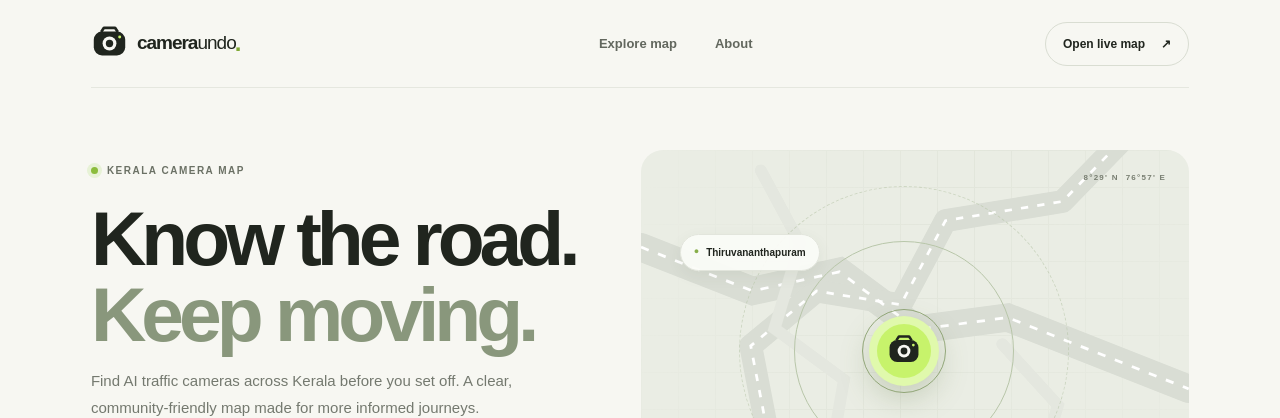
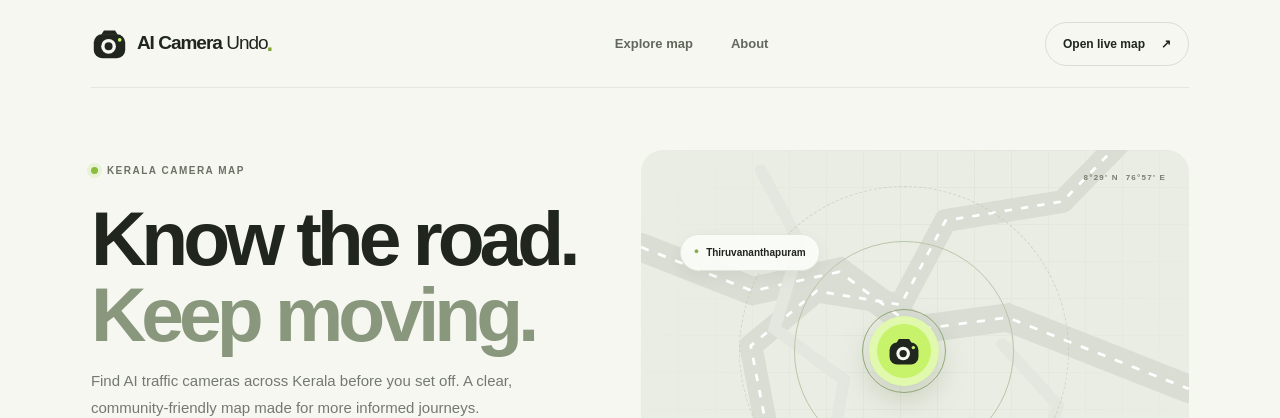
Before and after one commit to njansanjay/ai-camera-undo, a Next.js app: page / in a window 1280 px wide. Shown: the top 418 px of the page. Built offline with nearby package versions, Linux system fonts and the light colour scheme; no server answers.

Commit message:
Update AI Camera Undo branding and logo

```diff
--- a/app/layout.tsx
+++ b/app/layout.tsx
@@ -5,6 +5,9 @@ export const metadata: Metadata = {
   title: "AI Camera Undo",
   description:
     "Interactive map of AI traffic cameras across Kerala with 500+ camera locations.",
+  icons: {
+    icon: "/icon.svg",
+  },
 
   openGraph: {
     title: "AI Camera Undo",
--- a/app/page.tsx
+++ b/app/page.tsx
@@ -22,11 +22,11 @@ function CameraMark() {
   return (
     <span className="brand-mark" aria-hidden="true">
       <svg viewBox="0 0 40 40" fill="none">
-        <rect x="3" y="7" width="34" height="26" rx="9" fill="currentColor" />
-        <circle cx="20" cy="20" r="7.5" fill="#f7f7f2" />
-        <circle cx="20" cy="20" r="4" fill="currentColor" />
-        <path d="M11 7.5 14 3h12l3 4.5" stroke="currentColor" strokeWidth="3" strokeLinejoin="round" />
-        <circle cx="31" cy="13" r="1.6" fill="#c7f36b" />
+          <path d="M11 10.5 14 6h12l3 4.5" fill="currentColor" />
+          <rect x="3" y="10" width="34" height="26" rx="9" fill="currentColor" />
+          <circle cx="19" cy="23" r="8" fill="#f7f7f2" />
+          <circle cx="19" cy="23" r="4.3" fill="currentColor" />
+          <circle cx="31" cy="16" r="2" fill="#c7f36b" />
       </svg>
     </span>
   )
@@ -50,7 +50,7 @@ export default function Home() {
       <header className="topbar">
         <a className="brand" href="#home" aria-label="AI Camera Undo home">
           <CameraMark />
-          <span className="brand-name">camera<span>undo</span></span>
+          <span className="brand-name">AI Camera <span>Undo</span></span>
           <span className="brand-dot">.</span>
         </a>
         <nav className="topnav" aria-label="Main navigation">
@@ -119,7 +119,7 @@ export default function Home() {
         <p>Browse publicly listed camera locations, check the map before you travel, and always follow the rules of the road.</p>
       </section>
 
-      <footer className="footer"><a className="footer-brand" href="#home">camera<span>undo</span>.</a><span>Made for Kerala. Drive safe, wherever you go. <span aria-hidden="true">·</span> An open-source project by <a href="https://github.com/njansanjay" target="_blank" rel="noreferrer">njansanjay ↗</a></span><a href="#home">Back to top ↑</a></footer>
+      <footer className="footer"><a className="footer-brand" href="#home">AI Camera <span>Undo</span>.</a><span>Made for Kerala. Drive safe, wherever you go. <span aria-hidden="true">·</span> An open-source project by <a href="https://github.com/njansanjay" target="_blank" rel="noreferrer">njansanjay ↗</a></span><a href="#home">Back to top ↑</a></footer>
     </main>
   )
 }
```
Also changed, not shown: app/icon.png (deleted), app/icon.svg (added).
